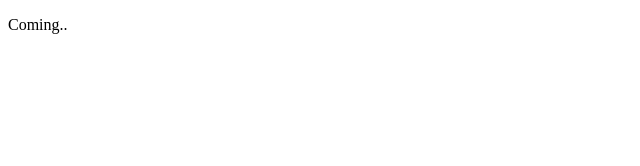
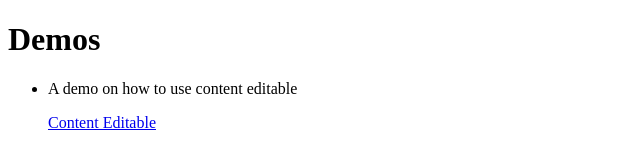
Before and after one commit to jornki/jornki.github.io, a plain HTML site: page index.html in a window 1280 px wide. Shown: the whole page, without its empty margins (0-640 px from the left). Drawn offline with Linux system fonts and the light colour scheme.

Commit message:
Added the content editable demo link

```diff
--- a/index.html
+++ b/index.html
@@ -5,6 +5,12 @@
 		<meta charset="UTF-8">
 	</head>
 	<body>
-		<p>Coming..</p>
+		<h1>Demos</h1>
+		<ul>
+			<li>
+				<p>A demo on how to use content editable</p>
+				<a href="ContentEditable/">Content Editable</a>
+			</li>
+		</ul>
 	</body>
 </html>
```
